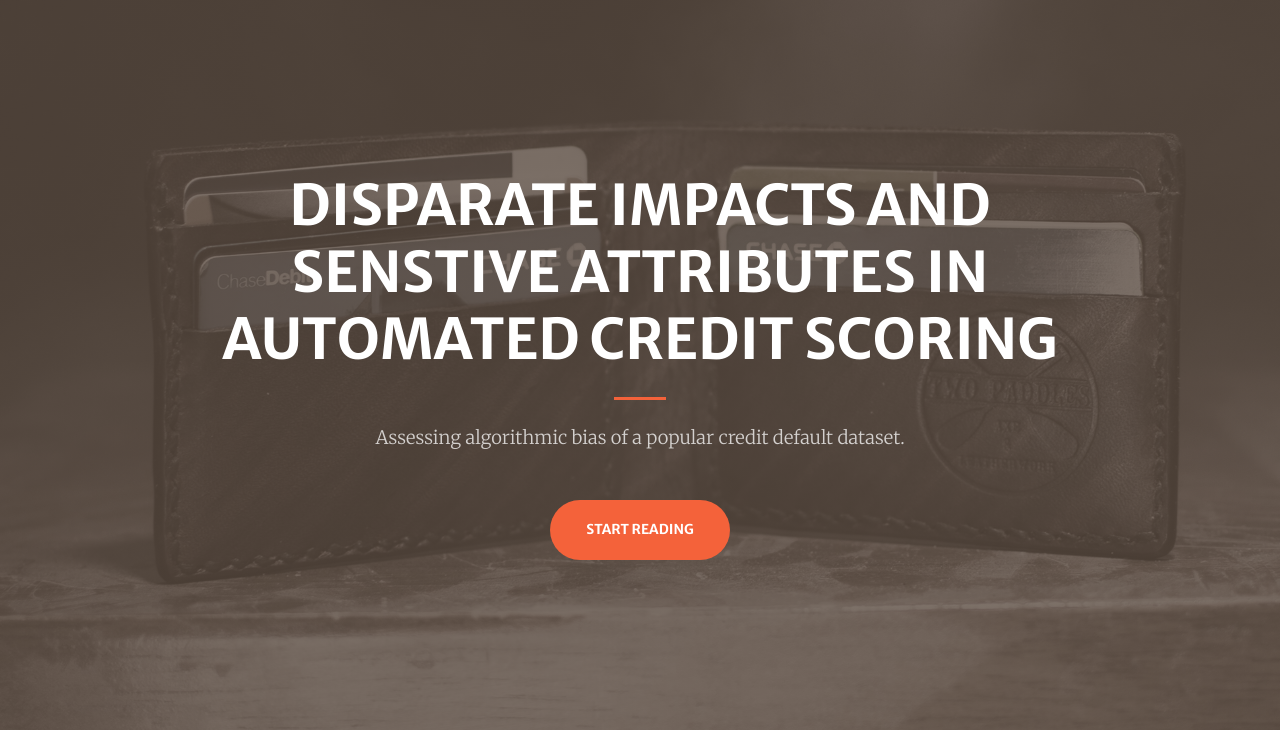
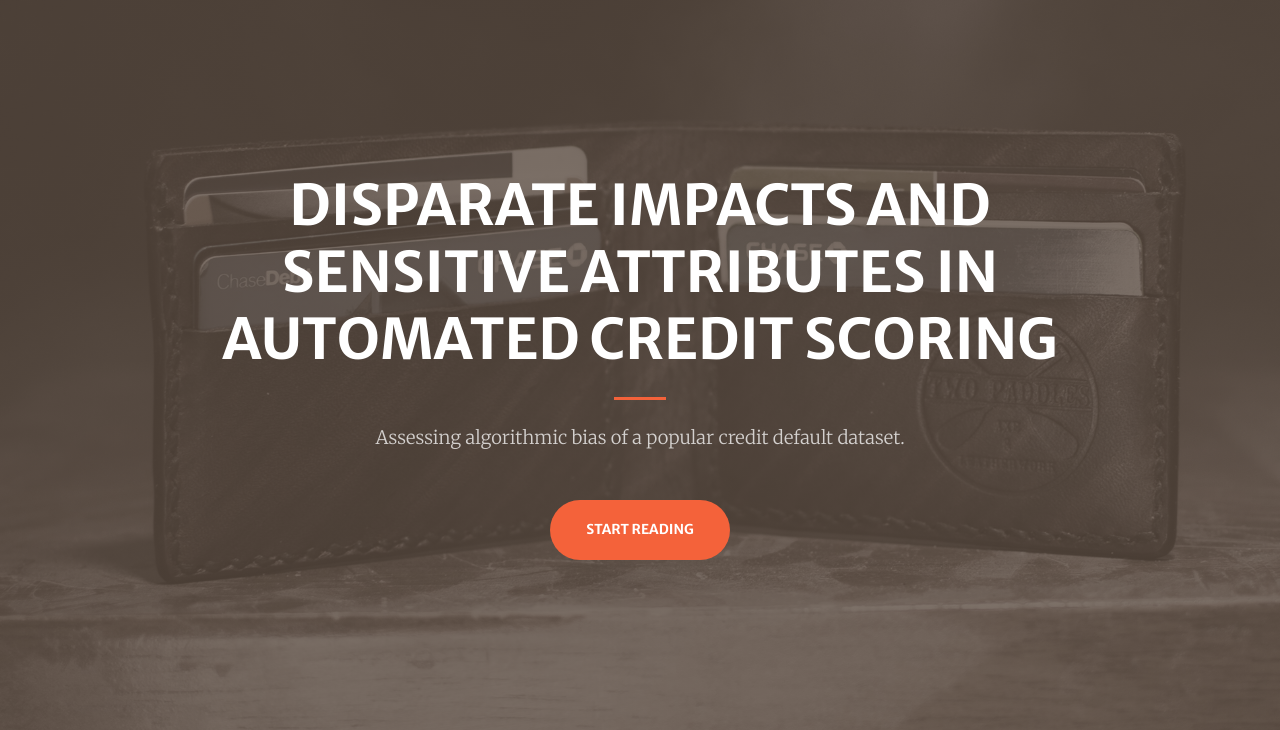
Before and after one commit to JanGeffert/AC221-FinalProject, a website with bundled scripts: page docs/index.html in a window 1280 px wide. Shown: the part 70-800 px from the top of the page. Built offline with nearby package versions, Linux system fonts and the light colour scheme.

Commit message:
update eda

```diff
--- a/docs/index.html
+++ b/docs/index.html
@@ -64,7 +64,7 @@
     <div class="container h-100">
       <div class="row h-100 align-items-center justify-content-center text-center">
         <div class="col-lg-10 align-self-end">
-          <h1 class="text-uppercase text-white font-weight-bold">Disparate Impacts and Senstive Attributes in Automated Credit Scoring</h1>
+          <h1 class="text-uppercase text-white font-weight-bold">Disparate Impacts and Sensitive Attributes in Automated Credit Scoring</h1>
           <hr class="divider my-4">
         </div>
         <div class="col-lg-8 align-self-baseline">
```
Also changed, not shown: 1 other file.
